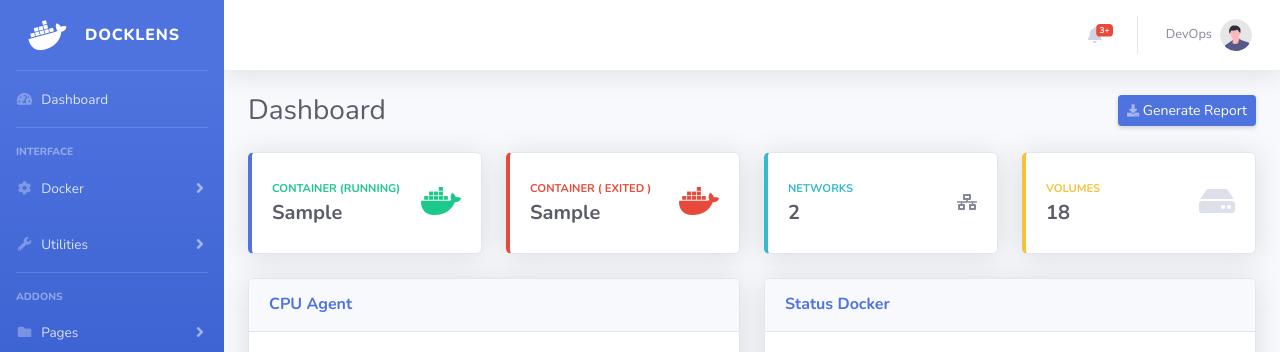
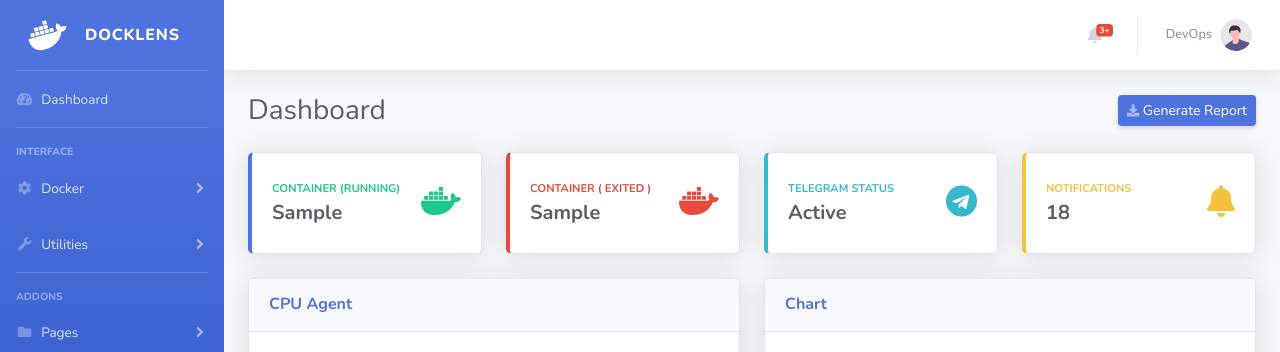
Before and after one commit to DockLens/DockLens, a Python web app: template templates/index.html in a window 1280 px wide. Shown: the top 352 px of the page. Run offline with Jinja, Linux system fonts and the light colour scheme; the template is opened without the code that fills it: most values are stand-ins (such as "Sample title", 1, 10 or a date in 2020); some libraries are stand-ins or nearby versions.

Commit message:
feat: update interface and add Dockerfile.client

```diff
--- a/templates/components/topbar.html
+++ b/templates/components/topbar.html
@@ -44,7 +44,7 @@
             <div class="dropdown-list dropdown-menu dropdown-menu-right shadow animated--grow-in"
                 aria-labelledby="alertsDropdown">
                 <h6 class="dropdown-header">
-                    Alerts Center
+                    Update Notifications
                 </h6>
                 <a class="dropdown-item d-flex align-items-center" href="#">
                     <div class="mr-3">
@@ -57,7 +57,7 @@
                         <span class="font-weight-bold">A new monthly report is ready to download!</span>
                     </div>
                 </a>
-                <a class="dropdown-item text-center small text-gray-500" href="#">Show All Alerts</a>
+                <a class="dropdown-item text-center small text-gray-500" href="#">Show All Updates</a>
             </div>
         </li>
 
--- a/templates/index.html
+++ b/templates/index.html
@@ -57,12 +57,12 @@
                 <div class="card-body">
                     <div class="row no-gutters align-items-center">
                         <div class="col mr-2">
-                            <div class="text-xs font-weight-bold text-info text-uppercase mb-1">Networks
+                            <div class="text-xs font-weight-bold text-info text-uppercase mb-1">Telegram Status
                             </div>
-                            <div class="h5 mb-0 font-weight-bold text-gray-800">2</div>
+                            <div class="h5 mb-0 font-weight-bold text-gray-800">Active</div>
                         </div>
                         <div class="col-auto">
-                            <i class="fas fa-network-wired" fa-2x text-gray-300"></i>
+                            <i class="fab fa-telegram fa-2x text-info"></i>
                         </div>
                     </div>
                 </div>
@@ -76,11 +76,11 @@
                     <div class="row no-gutters align-items-center">
                         <div class="col mr-2">
                             <div class="text-xs font-weight-bold text-warning text-uppercase mb-1">
-                                Volumes</div>
+                                Notifications</div>
                             <div class="h5 mb-0 font-weight-bold text-gray-800">18</div>
                         </div>
                         <div class="col-auto">
-                            <i class="fas fa-hdd fa-2x text-gray-300"></i>
+                            <i class="fas fa-bell fa-2x text-warning"></i>
                         </div>
                     </div>
                 </div>
@@ -111,7 +111,7 @@
             <div class="card shadow mb-4">
                 <!-- Card Header - Dropdown -->
                 <div class="card-header py-3 d-flex flex-row align-items-center justify-content-between">
-                    <h6 class="m-0 font-weight-bold text-primary">Status Docker</h6>
+                    <h6 class="m-0 font-weight-bold text-primary">Chart</h6>
                 </div>
                 <!-- Card Body -->
                 <div class="card-body">
```
Also changed, not shown: docker_monitor.db, 2 other files.
